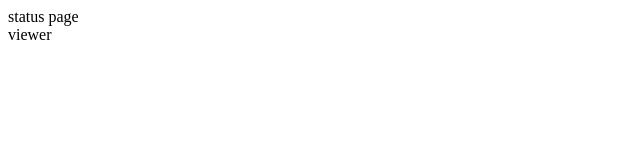
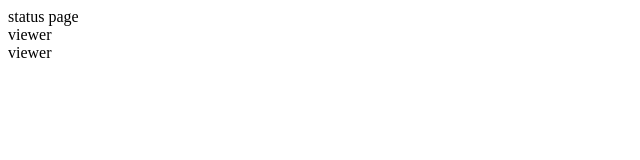
Before and after one commit to sebastianspicker/rootstock, a plain HTML site: page rootstock-viewer.html in a window 1280 px wide. Shown: the full height of the page, 0-640 px from the left. Drawn offline with Linux system fonts and the light colour scheme.

```diff
--- a/rootstock-viewer.html
+++ b/rootstock-viewer.html
@@ -1,3 +1,4 @@
 <!doctype html>
 <html><body><main>status page</main>  <section>viewer</section>
+  <section>viewer</section>
 </body></html>
```
Also changed, not shown: README.md.
